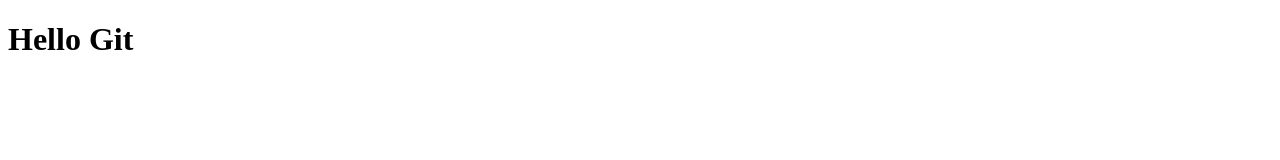
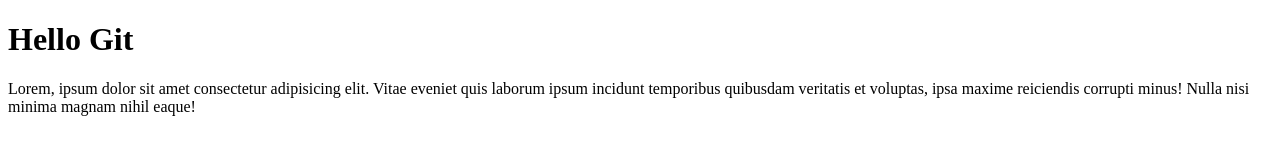
Before and after one commit to Lethean2005/practice-7, a plain HTML site: page index.html in a window 1280 px wide. Drawn offline with Linux system fonts and the light colour scheme.

Commit message:
create file

```diff
--- a/index.html
+++ b/index.html
@@ -7,5 +7,8 @@
 </head>
 <body>
     <h1>Hello Git</h1>
+    <p>Lorem, ipsum dolor sit amet consectetur adipisicing elit. Vitae eveniet quis laborum ipsum incidunt temporibus quibusdam veritatis et voluptas, ipsa maxime reiciendis corrupti minus! Nulla nisi minima magnam nihil eaque!
+
+    </p>
 </body>
 </html>
```
